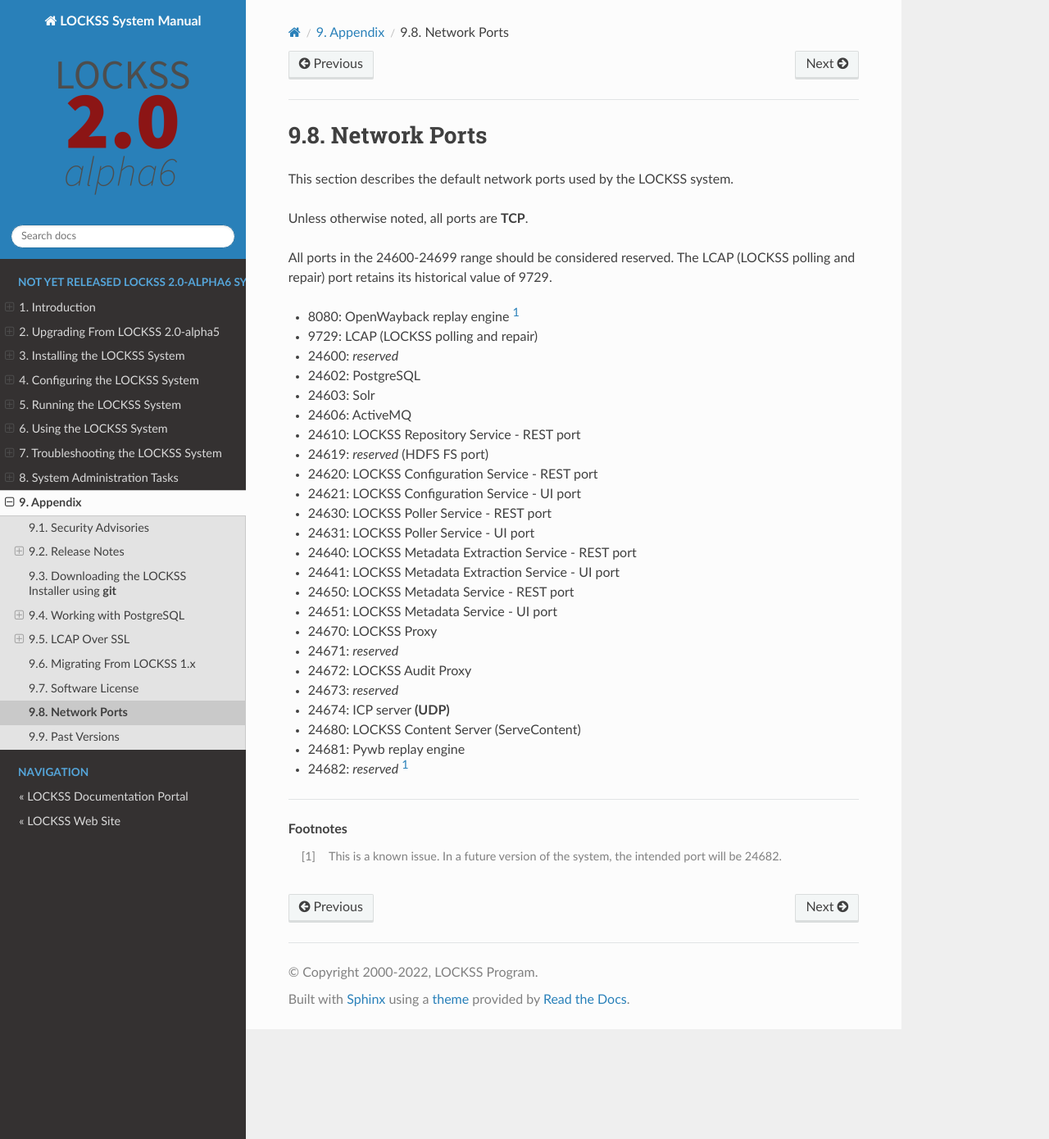
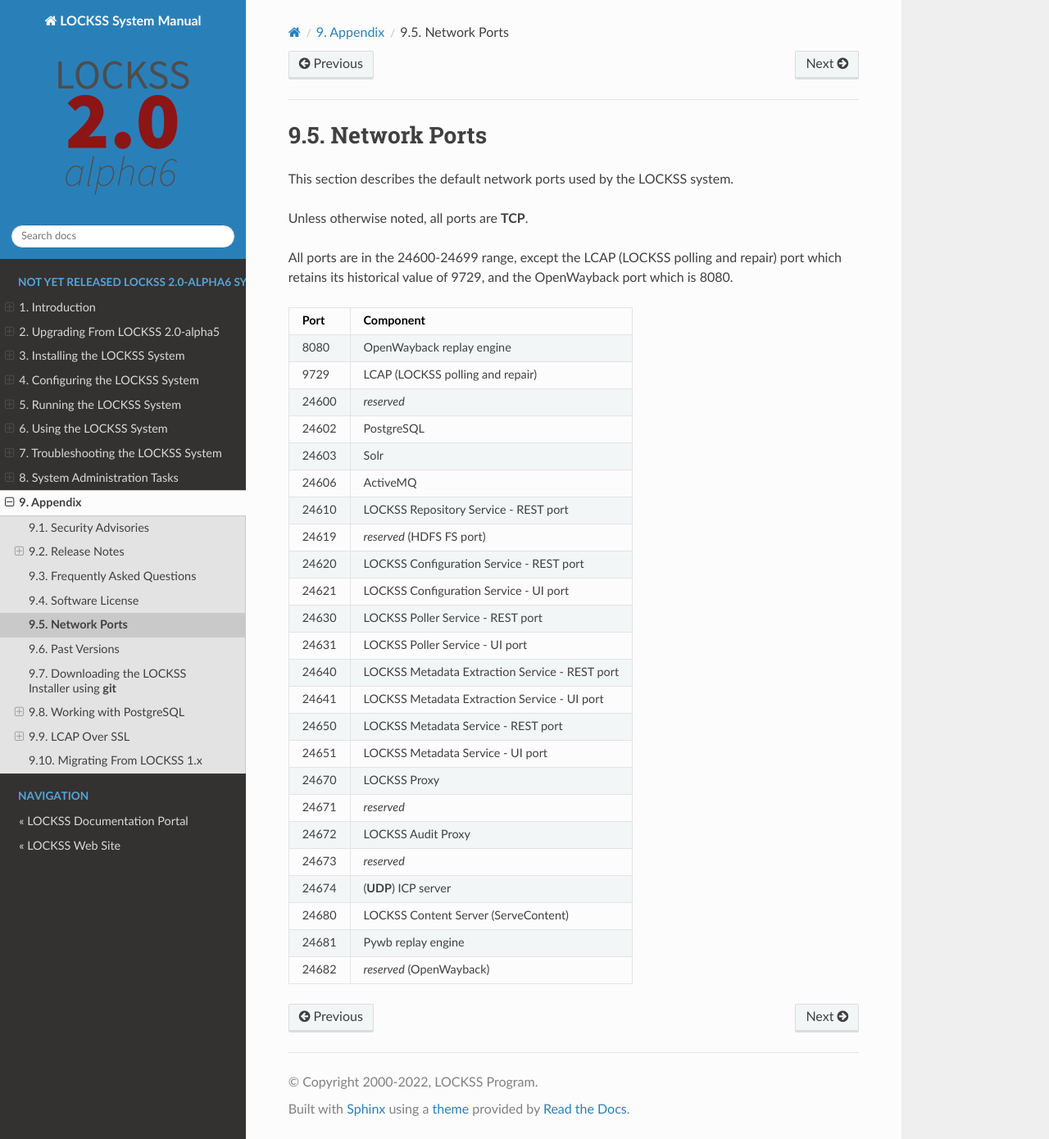
Before and after one commit to lockss/lockss-rtd-manual, a Sphinx documentation site: the page built from docs/appendix/ports.rst, in a window 1280 px wide and 1390 px high. Shown: the whole window at 82% size. Built offline with Sphinx 7.4.7 and the Read the Docs theme 2.0.0, drawn with Linux system fonts in a browser that asks for light colours.

Commit message:
FAQ. Ports table. Front page buttons. Cosmetic.

```diff
--- a/docs/appendix/ports.rst
+++ b/docs/appendix/ports.rst
@@ -6,37 +6,33 @@ This section describes the default network ports used by the LOCKSS system.
 
 Unless otherwise noted, all ports are **TCP**.
 
-All ports in the 24600-24699 range should be considered reserved. The LCAP (LOCKSS polling and repair) port retains its historical value of 9729.
+All ports are in the 24600-24699 range, except the LCAP (LOCKSS polling and repair) port which retains its historical value of 9729, and the OpenWayback port which is 8080.
 
-*  8080: OpenWayback replay engine [#fnopenwayback]_
-*  9729: LCAP (LOCKSS polling and repair)
-*  24600: *reserved*
-*  24602: PostgreSQL
-*  24603: Solr
-*  24606: ActiveMQ
-*  24610: LOCKSS Repository Service - REST port
-*  24619: *reserved* (HDFS FS port)
-*  24620: LOCKSS Configuration Service - REST port
-*  24621: LOCKSS Configuration Service - UI port
-*  24630: LOCKSS Poller Service - REST port
-*  24631: LOCKSS Poller Service - UI port
-*  24640: LOCKSS Metadata Extraction Service - REST port
-*  24641: LOCKSS Metadata Extraction Service - UI port
-*  24650: LOCKSS Metadata Service - REST port
-*  24651: LOCKSS Metadata Service - UI port
-*  24670: LOCKSS Proxy
-*  24671: *reserved*
-*  24672: LOCKSS Audit Proxy
-*  24673: *reserved*
-*  24674: ICP server **(UDP)**
-*  24680: LOCKSS Content Server (ServeContent)
-*  24681: Pywb replay engine
-*  24682: *reserved* [#fnopenwayback]_
-
-----
-
-.. rubric:: Footnotes
-
-.. [#fnopenwayback]
-
-   This is a known issue. In a future version of the system, the intended port will be 24682.
+===== =========
+Port  Component
+===== =========
+8080  OpenWayback replay engine
+9729  LCAP (LOCKSS polling and repair)
+24600 *reserved*
+24602 PostgreSQL
+24603 Solr
+24606 ActiveMQ
+24610 LOCKSS Repository Service - REST port
+24619 *reserved* (HDFS FS port)
+24620 LOCKSS Configuration Service - REST port
+24621 LOCKSS Configuration Service - UI port
+24630 LOCKSS Poller Service - REST port
+24631 LOCKSS Poller Service - UI port
+24640 LOCKSS Metadata Extraction Service - REST port
+24641 LOCKSS Metadata Extraction Service - UI port
+24650 LOCKSS Metadata Service - REST port
+24651 LOCKSS Metadata Service - UI port
+24670 LOCKSS Proxy
+24671 *reserved*
+24672 LOCKSS Audit Proxy
+24673 *reserved*
+24674 (**UDP**) ICP server
+24680 LOCKSS Content Server (ServeContent)
+24681 Pywb replay engine
+24682 *reserved* (OpenWayback)
+===== =========
--- a/docs/installing/index.rst
+++ b/docs/installing/index.rst
@@ -6,11 +6,9 @@ Installing the LOCKSS System
 
    .. COMMENT LATESTVERSION
 
-   This chapter describes how to install the LOCKSS 2.0-alpha6 system from scratch.
-
    .. COMMENT PREVIOUSVERSION
 
-   Are you upgrading an existing LOCKSS 2.0-alpha5 system?
+   This chapter describes how to install the LOCKSS 2.0-alpha6 system from scratch. Are you upgrading an existing LOCKSS 2.0-alpha5 system? Go to:
 
    .. button-ref:: /upgrading/index
       :ref-type: doc
```
Also changed, not shown: docs/appendix/faq.rst (added, +33 -0 lines), docs/appendix/index.rst (+4 -4 lines), docs/front-page.rst (+64 -109 lines), docs/upgrading/index.rst (+5 -3 lines).
